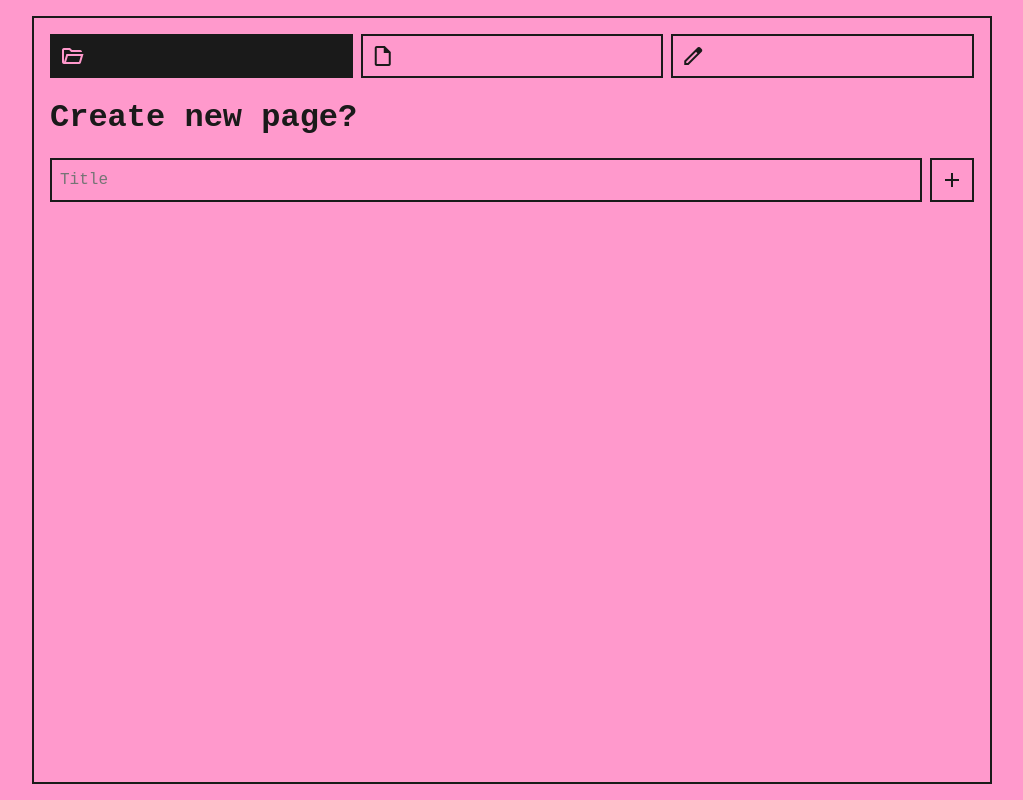
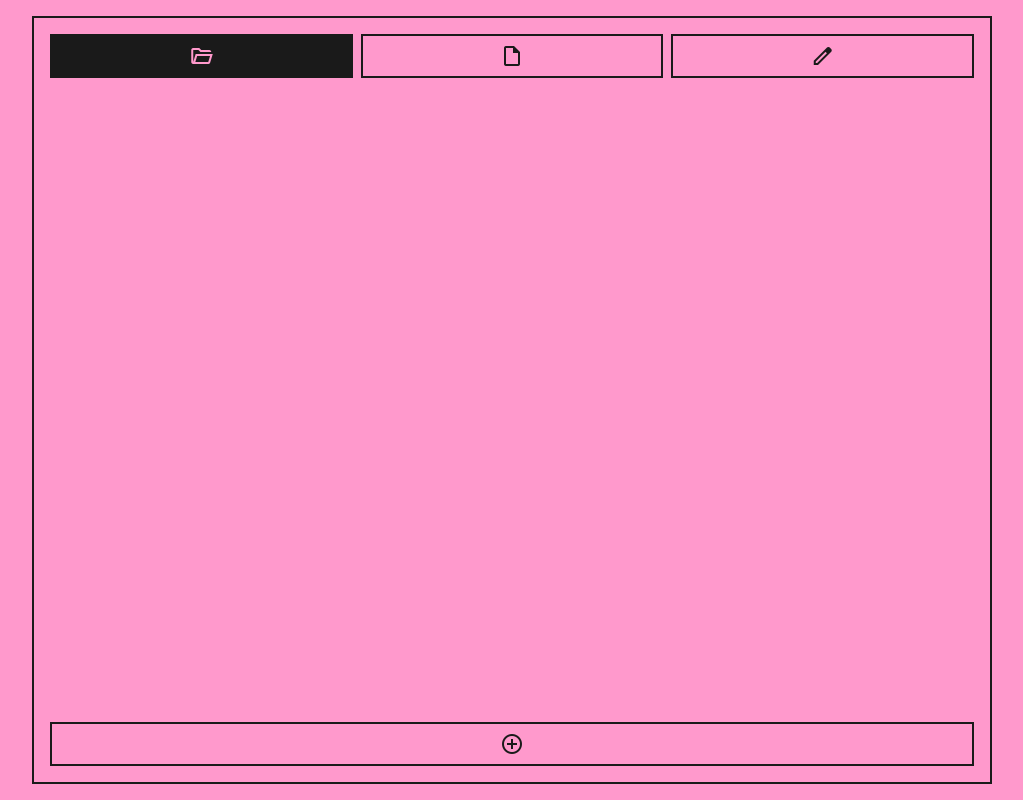
Before and after one commit to caleb-cox/vowell-john, a React (Vite) app: page / in a window 1280 px wide. Shown: the whole page, without its empty margins (128-1151 px from the left). Built offline with nearby package versions, Linux system fonts and the light colour scheme; a web font is replaced by a local one.

Commit message:
This one got out of hand

```diff
--- a/src/components/Button/Button.css
+++ b/src/components/Button/Button.css
@@ -1,4 +1,4 @@
-.Button {
+.Button.material-symbols-outlined {
   border: 0.125rem solid var(--foreground-color);
   padding: 0.5rem;
   cursor: pointer;
@@ -6,10 +6,8 @@
   text-transform: uppercase;
   font-size: 1.5rem;
   line-height: 1;
-}
-
-.Button.material-symbols-outlined {
-  font-size: 1.5rem;
+  display: flex;
+  justify-content: center;
 }
 
 .Button.disabled {
@@ -19,5 +17,6 @@
 }
 
 .Button:hover:not(.disabled) {
-  text-decoration: underline;
+  background-color: var(--foreground-color);
+  color: var(--background-color);
 }
--- a/src/components/Button/Button.jsx
+++ b/src/components/Button/Button.jsx
@@ -1,15 +1,15 @@
 import "./Button.css";
 
-const Button = ({ disabled, onClick, className, children }) => {
+const Button = ({ icon, disabled, onClick, className }) => {
   return (
     <div
-      className={["Button"]
+      className={["Button", "material-symbols-outlined"]
         .concat(className ? [className] : [])
         .concat(disabled ? ["disabled"] : [])
         .join(" ")}
       onClick={disabled ? undefined : onClick}
     >
-      {children}
+      {icon}
     </div>
   );
 };
--- a/src/components/EditView/EditView.css
+++ b/src/components/EditView/EditView.css
@@ -34,6 +34,20 @@
   flex: 1 1 0;
 }
 
+.EditView .word-count {
+  border: 0.125rem solid var(--foreground-color);
+  padding: 0.5rem;
+  cursor: default;
+  user-select: none;
+  text-transform: uppercase;
+  font-size: 1.5rem;
+  line-height: 1;
+  display: flex;
+  justify-content: center;
+  background-color: var(--foreground-color);
+  color: var(--background-color);
+}
+
 .EditView .Modal .buttons {
   margin-top: 1rem;
   display: flex;
--- a/src/components/EditView/EditView.jsx
+++ b/src/components/EditView/EditView.jsx
@@ -49,31 +49,15 @@ const EditView = () => {
         onChange={(e) => setText(e.target.value)}
       />
       <div className="controls">
-        <Button className="word-count" disabled={true}>
-          {wordCount}
-        </Button>
-        <Button
-          className="material-symbols-outlined"
-          onClick={() => setOpenModal(true)}
-        >
-          Delete
-        </Button>
-        <Button className="material-symbols-outlined" onClick={savePage}>
-          Save
-        </Button>
+        <div className="word-count">{wordCount}</div>
+        <Button icon="delete" onClick={() => setOpenModal(true)} />
+        <Button icon="save" onClick={savePage} />
       </div>
       <Modal visible={openModal}>
         <h1>Delete?</h1>
         <div className="buttons">
-          <Button
-            className="material-symbols-outlined"
-            onClick={() => setOpenModal(false)}
-          >
-            cancel
-          </Button>
-          <Button className="material-symbols-outlined" onClick={deletePage}>
-            check_circle
-          </Button>
+          <Button icon="cancel" onClick={() => setOpenModal(false)} />
+          <Button icon="check_circle" onClick={deletePage} />
         </div>
       </Modal>
     </div>
--- a/src/components/IndexView/IndexView.css
+++ b/src/components/IndexView/IndexView.css
@@ -1,4 +1,12 @@
 .IndexView {
+  flex-grow: 1;
+  display: flex;
+  flex-direction: column;
+  gap: 1rem;
+  overflow-y: auto;
+}
+
+.IndexView .pages {
   flex-grow: 1;
   overflow-y: auto;
 }
--- a/src/components/IndexView/IndexView.jsx
+++ b/src/components/IndexView/IndexView.jsx
@@ -1,12 +1,14 @@
+import { useState } from "react";
 import { useAppContext } from "@/components/App";
-import NewPageForm from "@/components/NewPageForm";
+import Button from "@/components/Button";
 import "./IndexView.css";
 
 const IndexView = () => {
-  const { setMode, pages, currentPage, setCurrentPage } = useAppContext();
+  const { setMode, pages, setCurrentPage } = useAppContext();
 
-  return currentPage ? (
+  return (
     <div className="IndexView">
+      <div className="pages">
         {Object.keys(pages)
           .sort()
           .map((page) => {
@@ -24,8 +26,14 @@ const IndexView = () => {
             );
           })}
       </div>
-  ) : (
-    <NewPageForm />
+      <Button
+        icon="add_circle"
+        onClick={() => {
+          setCurrentPage(undefined);
+          setMode("edit");
+        }}
+      />
+    </div>
   );
 };
 
--- a/src/components/ModeSelector/ModeSelector.jsx
+++ b/src/components/ModeSelector/ModeSelector.jsx
@@ -8,32 +8,26 @@ const ModeSelector = () => {
   return (
     <div className="ModeSelector">
       <Button
-        className="material-symbols-outlined"
+        icon="folder_open"
         disabled={mode === "index"}
         onClick={() => {
           setMode("index");
         }}
-      >
-        folder_open
-      </Button>
+      />
       <Button
-        className="material-symbols-outlined"
+        icon="draft"
         disabled={mode === "read"}
         onClick={() => {
           setMode("read");
         }}
-      >
-        draft
-      </Button>
+      />
       <Button
-        className="material-symbols-outlined"
+        icon="edit"
         disabled={mode === "edit"}
         onClick={() => {
           setMode("edit");
         }}
-      >
-        edit
-      </Button>
+      />
     </div>
   );
 };
--- a/src/components/NewPageForm/NewPageForm.css
+++ b/src/components/NewPageForm/NewPageForm.css
@@ -8,9 +8,14 @@
   flex-grow: 1;
   outline: none;
   border: 0.125rem solid var(--foreground-color);
+  border-radius: 0;
   padding: 0.5rem;
   background-color: inherit;
   font-family: inherit;
   font-size: inherit;
   line-height: inherit;
 }
+
+.NewPageForm input::placeholder {
+  color: color-mix(in srgb, var(--foreground-color) 50%, transparent);
+}
--- a/src/components/NewPageForm/NewPageForm.jsx
+++ b/src/components/NewPageForm/NewPageForm.jsx
@@ -8,7 +8,10 @@ const NewPageForm = () => {
 
   const [newPageTitle, setNewPageTitle] = useState("");
 
-  const handleSubmit = () => {
+  const handleSubmit = (e) => {
+    e.preventDefault();
+    if (!newPageTitle) return;
+
     if (!pages[newPageTitle]) {
       setPages((prevState) => {
         return {
@@ -23,16 +26,14 @@ const NewPageForm = () => {
 
   return (
     <div className="NewPageForm">
-      <h1>Create new page?</h1>
+      <h1>New page:</h1>
       <form onSubmit={handleSubmit}>
         <input
           placeholder="Title"
           value={newPageTitle}
           onChange={(e) => setNewPageTitle(e.target.value)}
         />
-        <Button className="material-symbols-outlined" onClick={handleSubmit}>
-          add
-        </Button>
+        <Button icon="add_circle" onClick={handleSubmit} />
       </form>
     </div>
   );
```
Lines whose indentation alone changed are shown as unchanged.
